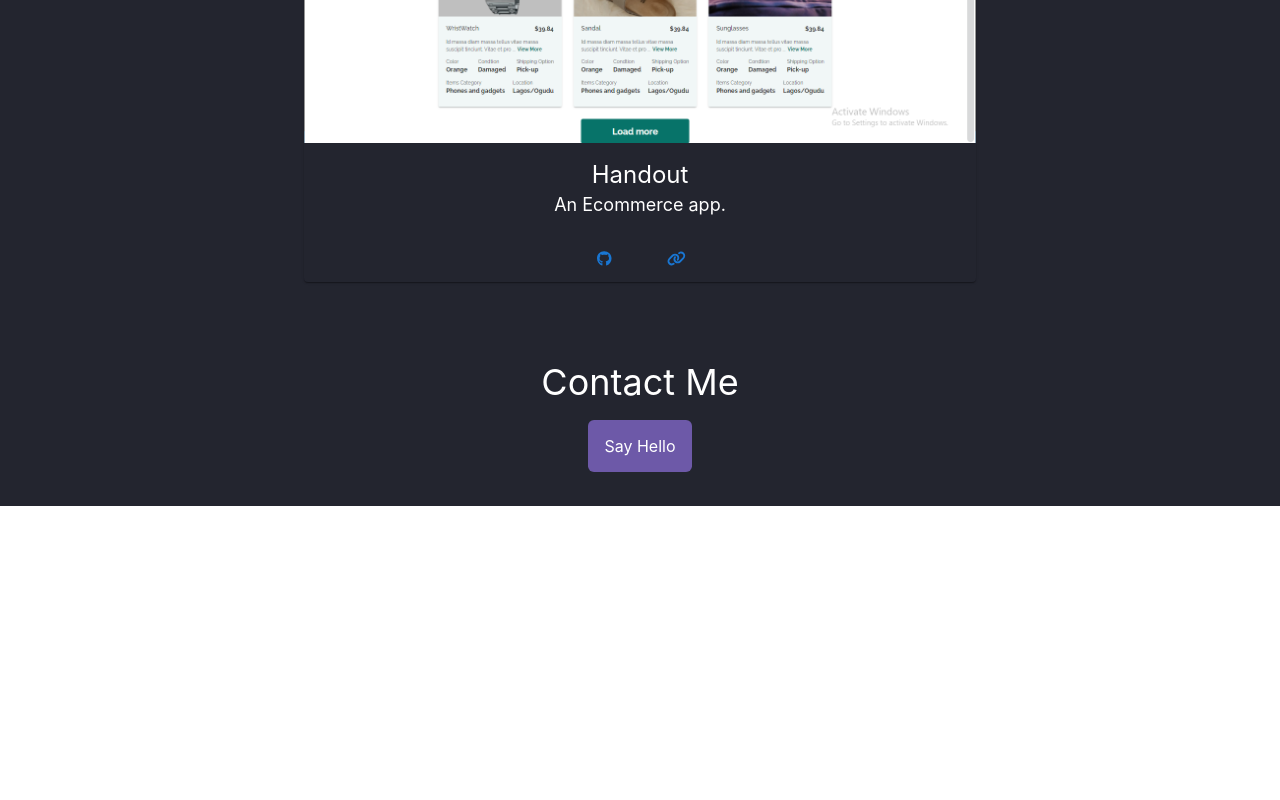
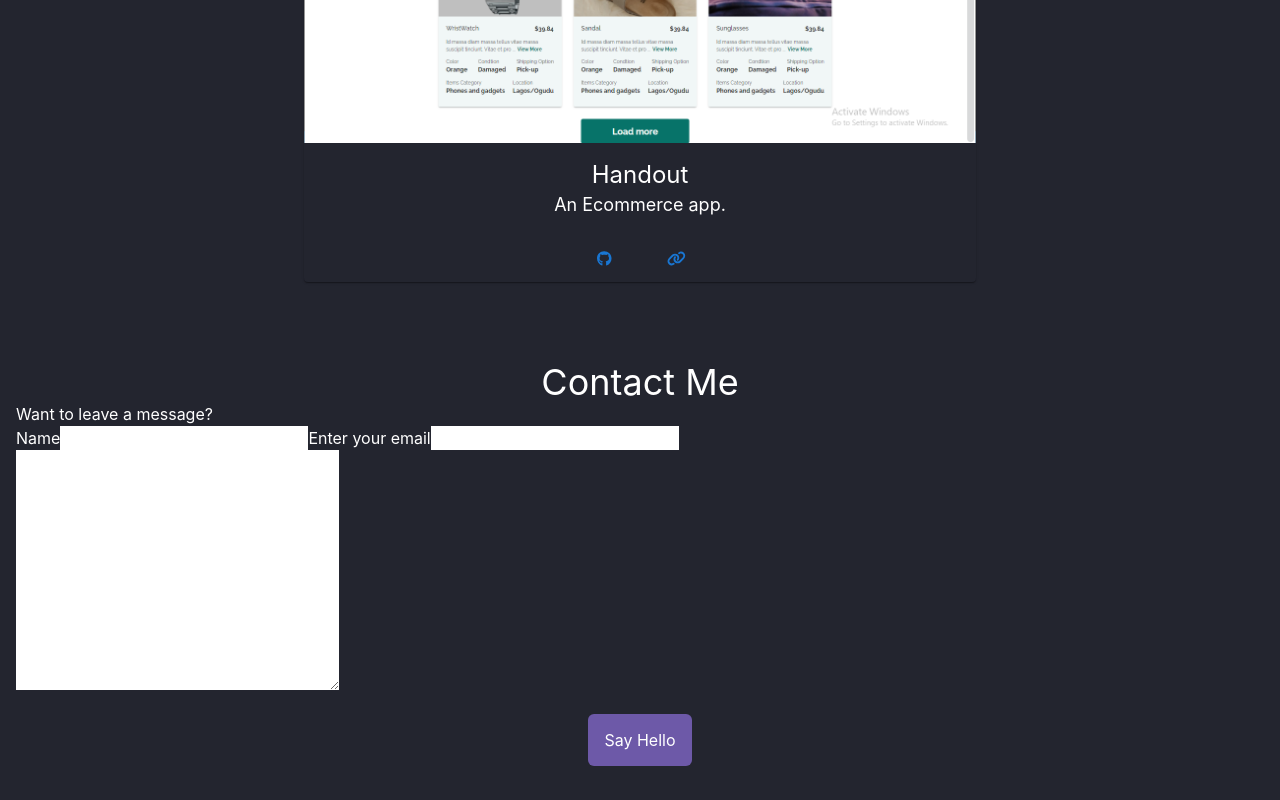
Before and after one commit to Abby-Taiwo/MyPortfolio, a React (Create React App) app: page / in a window 1280 px wide. Shown: the part 1820-2620 px from the top of the page. Before the commit the page ends 2326 px from the top, so only its background shows below. Built offline with nearby package versions, Linux system fonts and the light colour scheme.

Commit message:
7th commit

```diff
--- a/src/components/contact.jsx
+++ b/src/components/contact.jsx
@@ -4,6 +4,15 @@ function contact() {
   return (
     <div id='contact' className='mb-8 text-white'>
         <h1 className='text-center mt-20 text-4xl text-bolder '>Contact Me</h1>
+        <p>Want to leave a message?</p>
+        <form action="">
+          <label htmlFor="name">Name</label>
+          <input type="text" id='name' name='name' />
+          <label htmlFor="email">Enter your email</label>
+          <input type="email" id='email' name='email'
+           />
+        </form>
+        <textarea name="comment" id="" cols="30" rows="10">Leave a message</textarea>
         <div className='w-1/2 mx-auto mt-8 text-center'>
           <a href="mailto:abidemitaiwo95@gmail.com" className='p-4 rounded-md hover:opacity-80 bg-purple'>
             <button>
--- a/src/components/footer.jsx
+++ b/src/components/footer.jsx
@@ -2,7 +2,13 @@ import React from 'react'
 
 function footer() {
   return (
-    <div>footer</div>
+    <div>
+        <h2>
+           Made by Abidemi Taiwo
+        </h2>
+    <h4>&copy 2022</h4>
+
+        </div>
   )
 }
 
--- a/src/components/projects.jsx
+++ b/src/components/projects.jsx
@@ -51,6 +51,7 @@ function projects() {
 
                 </CardActions>
               </Card>
+
             </div>
 
             <div className='w-full max-w-2xl mx-auto mt-10 '>
```
